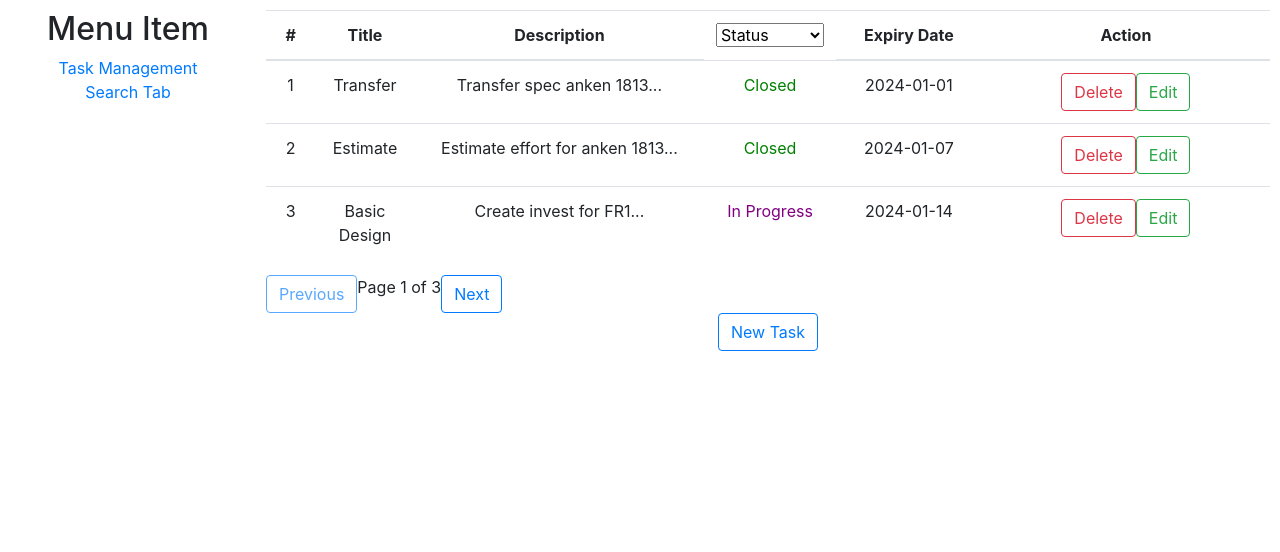
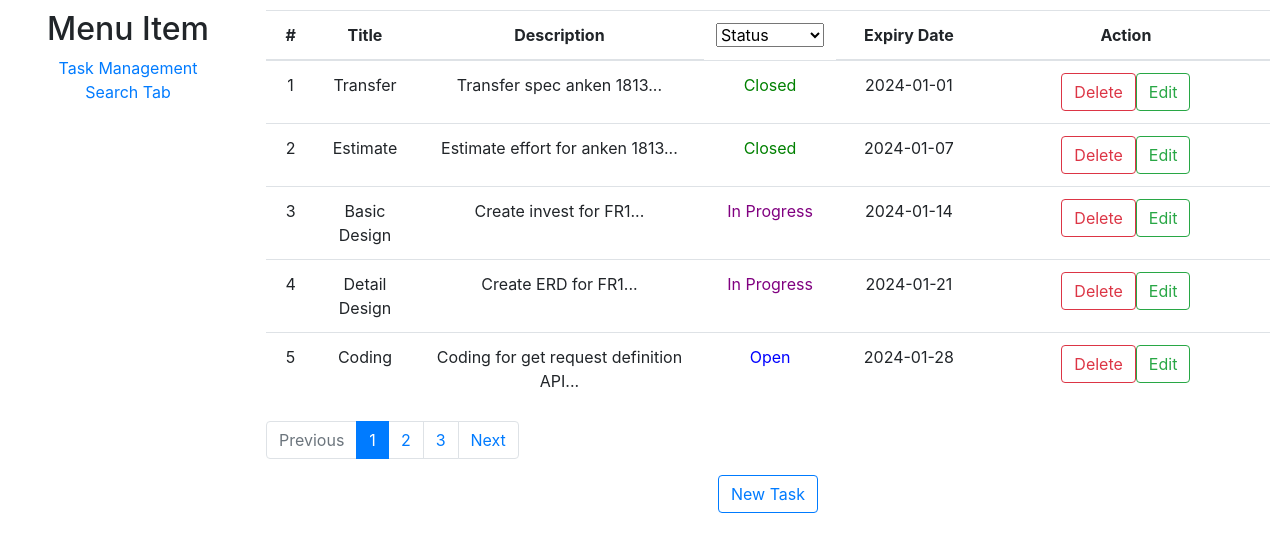
Before and after one commit to nhatyg/taskManagement, a React (Create React App) app: page / in a window 1280 px wide. Shown: the top 552 px of the page. Built offline with nearby package versions, Linux system fonts and the light colour scheme.

Commit message:
update mock data

```diff
--- a/src/components/Task.js
+++ b/src/components/Task.js
@@ -20,7 +20,7 @@ class TaskList extends React.Component {
       showForm: false,
       filterStatus: 'all',
       currentPage: 1,
-      tasksPerPage: 3
+      tasksPerPage: 5
     };
     this.handleDelete = this.handleDelete.bind(this);
     this.handleAdd = this.handleAdd.bind(this);
@@ -116,6 +116,40 @@ class TaskList extends React.Component {
 
   handlePageChange(page) {
     this.setState({ currentPage: page });
+  }
+
+  renderPagination() {
+    const { filterStatus, currentPage, tasksPerPage } = this.state;
+    const filteredTasks = this.state.tasks.filter(task => {
+      if (filterStatus === 'all') {
+        return true;
+      }
+      return task.status.toString() === filterStatus;
+    });
+    const pageNumbers = [];
+    for (let i = 1; i <= Math.ceil(filteredTasks.length / tasksPerPage); i++) {
+      pageNumbers.push(i);
+    }
+
+    return (
+      <nav>
+        <ul className="pagination">
+          <li className={`page-item ${currentPage === 1 ? 'disabled' : ''}`}>
+            <a className="page-link" href="#" onClick={() => this.handlePageChange(currentPage - 1)}>Previous</a>
+          </li>
+          {pageNumbers.map(number => (
+            <li key={number} className={`page-item ${currentPage === number ? 'active' : ''}`}>
+              <a className="page-link" href="#" onClick={() => this.handlePageChange(number)}>
+                {number}
+              </a>
+            </li>
+          ))}
+          <li className={`page-item ${currentPage === pageNumbers.length ? 'disabled' : ''}`}>
+            <a className="page-link" href="#" onClick={() => this.handlePageChange(currentPage + 1)}>Next</a>
+          </li>
+        </ul>
+      </nav>
+    );
   }
 
   renderItem() {
@@ -325,9 +359,7 @@ class TaskList extends React.Component {
             </tbody>
           </table>
           <div className="pagination">
-            <button className="btn btn-outline-primary" onClick={() => this.handlePageChange(currentPage - 1)} disabled={currentPage === 1}>Previous</button>
-            <span>Page {currentPage} of {Math.ceil(filteredTasks.length / tasksPerPage)}</span>
-            <button className="btn btn-outline-primary" onClick={() => this.handlePageChange(currentPage + 1)} disabled={currentPage === Math.ceil(filteredTasks.length / tasksPerPage)}>Next</button>
+            {this.renderPagination()}
           </div>
           <button type="button" class="btn btn-outline-primary" onClick={this.toggleForm}>New Task</button>
         </form>
--- a/src/mocks/task.js
+++ b/src/mocks/task.js
@@ -55,5 +55,26 @@ export const taskData = [
     description: "Coverage source code anken 1813...",
     status: 1,
     expiryDate: "2024-02-17"
+  },
+  {
+    id: 9,
+    title: "QDT",
+    description: "Create testcase for anken 1813...",
+    status: 3,
+    expiryDate: "2024-01-23"
+  },
+  {
+    id: 10,
+    title: "CCL",
+    description: "Create CCL for anken 1813...",
+    status: 2,
+    expiryDate: "2024-01-30"
+  },
+  {
+    id: 11,
+    title: "CTE",
+    description: "Confirm and get EVD testcase anken 1813...",
+    status: 1,
+    expiryDate: "2024-02-17"
   }
 ];
```
